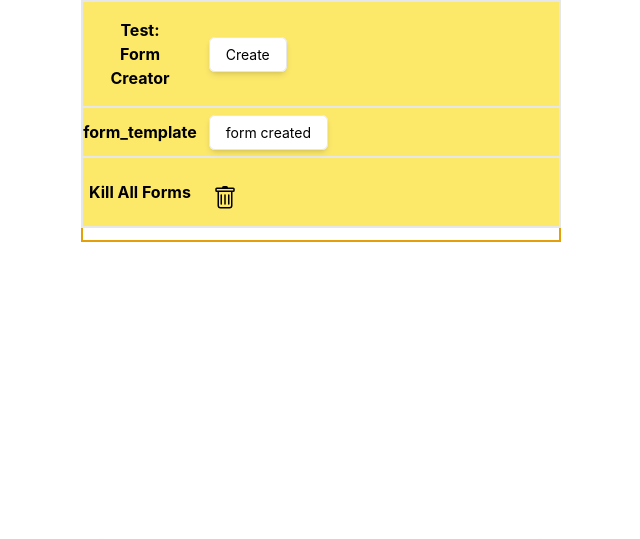
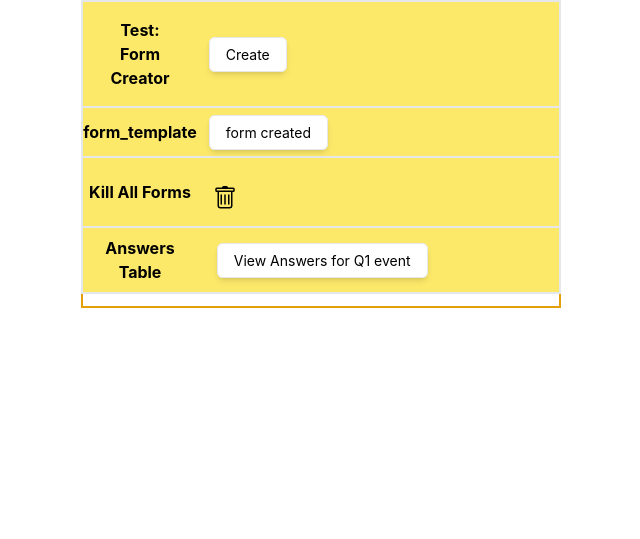
Before and after one commit to ardieMejia/event_management_system, a Flask app: page / in a window 1280 px wide. Shown: the part 842-1381 px from the top of the page, without its empty margins (319-959 px from the left). Run offline with Flask 3, Linux system fonts and the light colour scheme; some libraries are stand-ins or nearby versions.

Commit message:
formQuestionAnswers model

```diff
--- a/app.py
+++ b/app.py
@@ -39,7 +39,7 @@ login = LoginManager(app)
 from Models.declarative import EventListing # ===== remove this
 import sqlalchemy as sa
 app.app_context().push()
-from model import Event, Member, File, FormQuestion, EventMember
+from model import Event, Member, File, FormQuestion, EventMember, FormQuestionAnswers
 Session = sessionmaker(bind=db.engine)
 
 
@@ -562,20 +562,86 @@ def login():
 
 @app.route('/test-form-submission', methods = ['POST'])
 def test_form_submission():
-    app.logger.info("==========")
-    app.logger.info(dir(request.args) )
-    app.logger.info(request.form.keys() )
-    app.logger.info(request.form.listvalues())
-    # app.logger.info(dir(request.form ))
-
-    data = {}
-    for q,a in request.form.items():
-        print("question {q}".format(q=q))
-        print("answer {a}".format(a=a))
-        data["question"] = q
-        data["answer"] = a
-
-    return "nothing here"
+    if current_user.is_authenticated:
+        whatHappened = ""
+        app.logger.info("==========")
+        app.logger.info(dir(request.args) )
+        app.logger.info(request.form.keys() )
+        app.logger.info(request.form.listvalues())
+
+
+
+        for fieldname,answer in request.form.items():
+            # app.logger.info(ressquest.form[answer])
+            fqa = FormQuestionAnswers(
+                mcfId=current_user.mcfId,
+                fieldname=fieldname,
+                formname="Q1 event",
+                answers=answer
+            )
+            db.session.add(fqa)
+
+            try:
+                db.session.commit()
+            except IntegrityError as i:
+                db.session.rollback()
+                whatHappened = "something went wrong"
+            # endforloopanswers
+
+        return redirect(url_for('member_front', whatHappened=whatHappened))
+        # return "nothing here"
+
+
+
+@app.route('/test-answers-view')
+def test_answers_view():
+    whatHappened = ""
+
+
+    statement = db.select(FormQuestionAnswers).where(FormQuestionAnswers.formname == "Q1 event")
+    fqas = db.session.scalars(statement).all()
+
+
+
+    membersAnswers = {}
+
+    for fqa in fqas:
+        unique_key = str(fqa.mcfId) + str("Q1 event")
+        try:
+            membersAnswers[unique_key]["mcfId"] = fqa.mcfId
+            membersAnswers[unique_key][fqa.fieldname] = fqa.answers
+        except:
+            membersAnswers[unique_key] = {}
+            membersAnswers[unique_key]["mcfId"] = fqa.mcfId
+            membersAnswers[unique_key][fqa.fieldname] = fqa.answers
+
+
+    # ===== Example of sample return expected
+    # membersAnswers = {
+    #     # the key is meaningless and unique, like a primary key in DB, stupid useless to humans but important
+    #     "1234Q1 event": {
+    #         "mcfId": "1233",
+    #         "name": "Ardie",
+    #         "gender": "M"
+    #     },
+    #     "5678Q1 event": {
+    #         "mcfId": "1233",
+    #         "name": "Hanifa",
+    #         "gender": "F"
+    #     }
+    # }
+
+    # try:
+    #     db.session.commit()
+    # except IntegrityError as i:
+    #     db.session.rollback()
+    #     whatHappened = "something went wrong"
+    #     # endforloopanswers
+
+    return render_template('form-question-answers.html', membersAnswers=membersAnswers, whatHappened=whatHappened)
+
+
+
 
 @app.route('/form-template', methods = ['GET'])
 def form_template():
@@ -738,6 +804,8 @@ def member_front():
                 statement = db.select(Event).where(Event.id == updatedTournamentId)
                 e = db.session.scalars(statement).first()
                 whatHappened = whatHappened + e.tournamentName
+            else:
+                whatHappened = ""
 
             statement = db.select(EventMember).where(EventMember.mcfId == current_user.mcfId)
             ems = db.session.scalars(statement).all()
--- a/templates/main-page.html
+++ b/templates/main-page.html
@@ -168,6 +168,21 @@
 		    </button>
 		</td>
 	    </tr>
+	    <tr class="borders border-yellow-200  border-2">
+		<th class="bg-yellow-200">Answers Table</th>
+		<td class="bg-yellow-200">
+		    <div class="m-3">
+
+
+		    <button type="submit" class="p-2">
+			<a href="{{ url_for('test_answers_view') }}" class="w-1/2 rounded-md bg-white py-2 px-4 border text-center text-sm text-black transition-all shadow-md hover:shadow-xl focus:bg-white-700 hover:bg-white-700 ">View Answers for Q1 event</a>
+
+		    </button>
+
+
+		    </div>
+		</td>
+	    </tr>
 
 
 
```
Also changed, not shown: model.py (+28 -2 lines), 1 other file.
